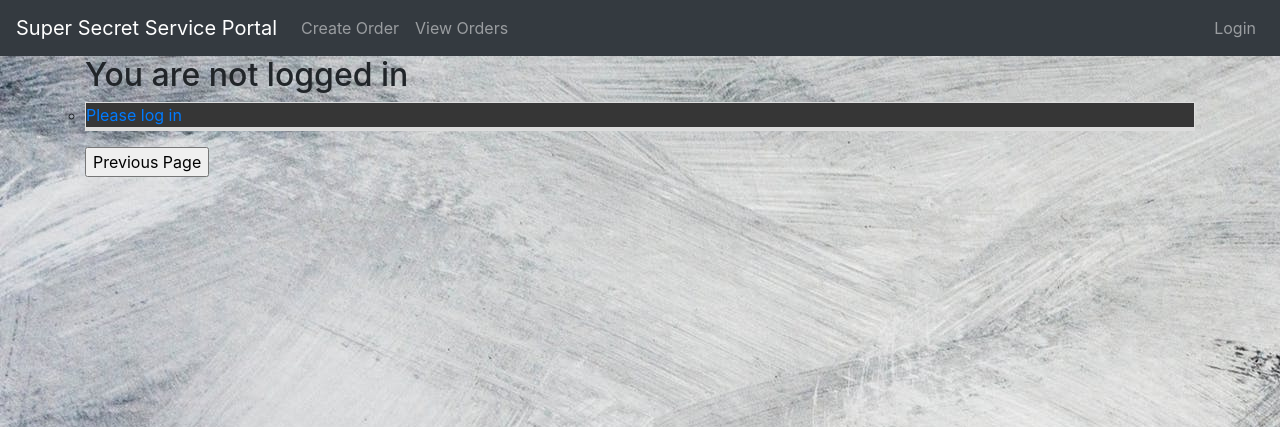
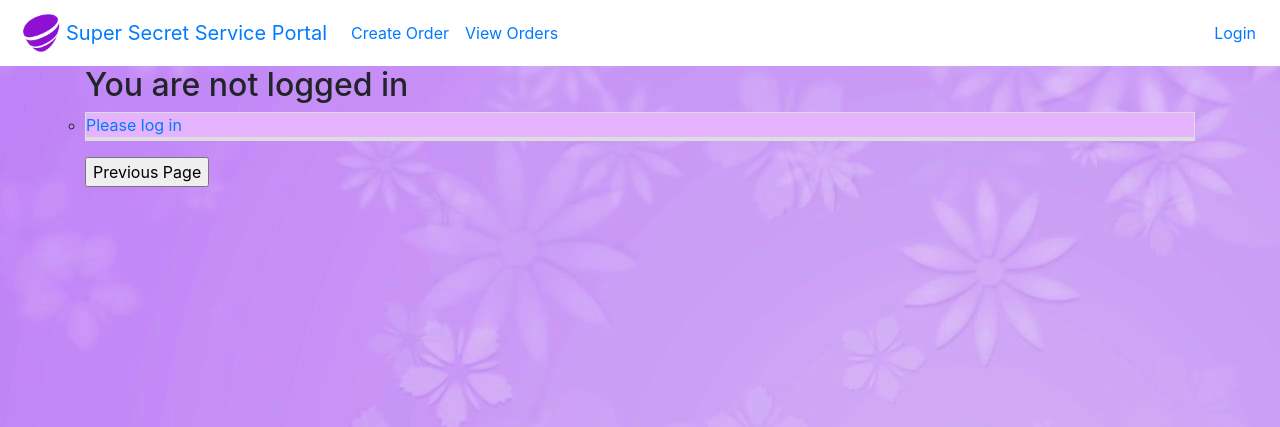
Before and after one commit to fiskmoz/Service-portal, a Django app: page / in a window 1280 px wide. Shown: the top 427 px of the page. Run offline with Django 3.2, Linux system fonts and the light colour scheme; some libraries are stand-ins or nearby versions.

Commit message:
GUI REDONE

```diff
--- a/forms/static/forms/style.css
+++ b/forms/static/forms/style.css
@@ -1,11 +1,11 @@
 body{
   color: black;
-   background-image: url('images/bg.jpeg');
+   background-image: url('images/bg3.png');
 }
 
 ol {
 	list-style: Circle;
-	background: #363636;
+	background: #e6b3ff;
 	padding: 0;
 	border: 1px solid #ddd;
 }
--- a/templates/base.html
+++ b/templates/base.html
@@ -2,7 +2,8 @@
 <!DOCTYPE html>
 <!-- Loads the static files-->
 {% load staticfiles %}
-<link rel="stylesheet" type="text/css" href="{% static 'forms/style.css' %}" />
+
+<link rel="stylesheet" type="text/css" href="{% static 'forms/style.css' %}"/>
 <link rel="stylesheet" href="https://stackpath.bootstrapcdn.com/bootstrap/4.1.3/css/bootstrap.min.css" integrity="sha384-MCw98/SFnGE8fJT3GXwEOngsV7Zt27NXFoaoApmYm81iuXoPkFOJwJ8ERdknLPMO" crossorigin="anonymous">
 <script src="https://code.jquery.com/jquery-3.3.1.slim.min.js" integrity="sha384-q8i/X+965DzO0rT7abK41JStQIAqVgRVzpbzo5smXKp4YfRvH+8abtTE1Pi6jizo" crossorigin="anonymous"></script>
 <script src="https://cdnjs.cloudflare.com/ajax/libs/popper.js/1.14.3/umd/popper.min.js" integrity="sha384-ZMP7rVo3mIykV+2+9J3UJ46jBk0WLaUAdn689aCwoqbBJiSnjAK/l8WvCWPIPm49" crossorigin="anonymous"></script>
@@ -11,10 +12,11 @@
 <head>
   <meta charset="utf-8">
   <title>{% block title %}Telia Service Portal{% endblock %}</title>
+  <link rel="shortcut icon" href="{% static 'forms/images/favicon.ico' %}"/>
 </head>
 <body>
-
-  <nav class="navbar navbar-expand-lg navbar-dark bg-dark">
+  <nav class="navbar navbar-expand-lg navbar-white bg-white">
+    <a href="{% url 'home' %}" class="navbar-left"><img src="{% static 'forms/images/websiteicon.png' %}" width = "50" height ="50"></a>
     <a href="{% url 'home' %}" class="navbar-brand">Super Secret Service Portal</a>
     <button class="navbar-toggler" data-toggle="collapse" data-target="#navbarMenu">
       <span class="navbar-toggler-icon"></span>
--- a/templates/home.html
+++ b/templates/home.html
@@ -2,9 +2,7 @@
 {% extends 'base.html' %}
 <!-- Loads the static files-->
 {% block title %}Home{% endblock %}
-
 {% block content %}
-</style>
 {% if user.is_authenticated %}
   <h2> Hi {{ user.username }}! </h2>
   <ol>
```
Also changed, not shown: forms/templates/OrderDetail.html (+1 -6 lines), forms/templates/ViewForms.html (+1 -6 lines), forms/static/forms/images/bg.jpeg (deleted), forms/static/forms/images/bg3.png (added), forms/static/forms/images/favicon.ico (added), forms/static/forms/images/websiteicon.png (added).
